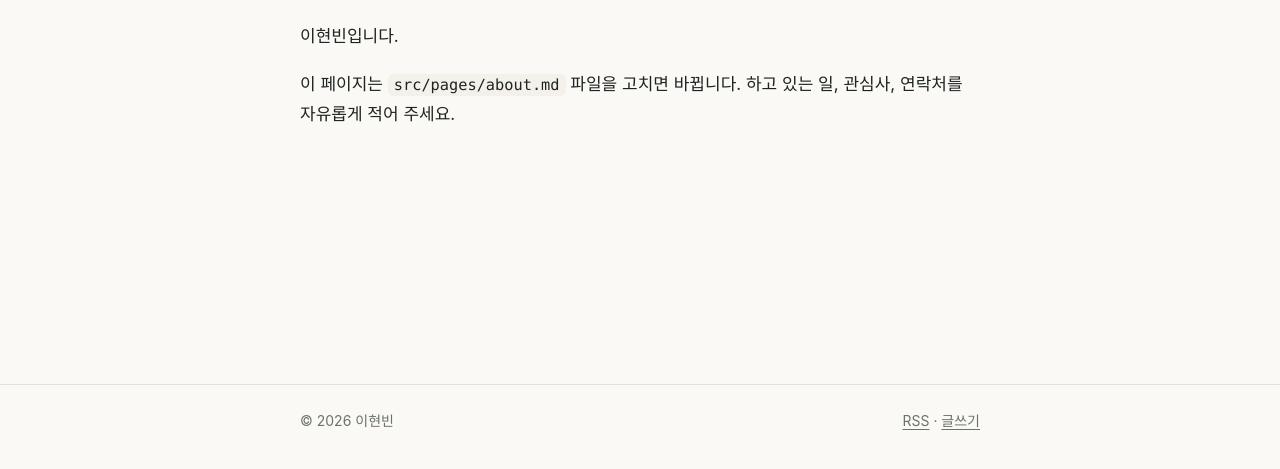
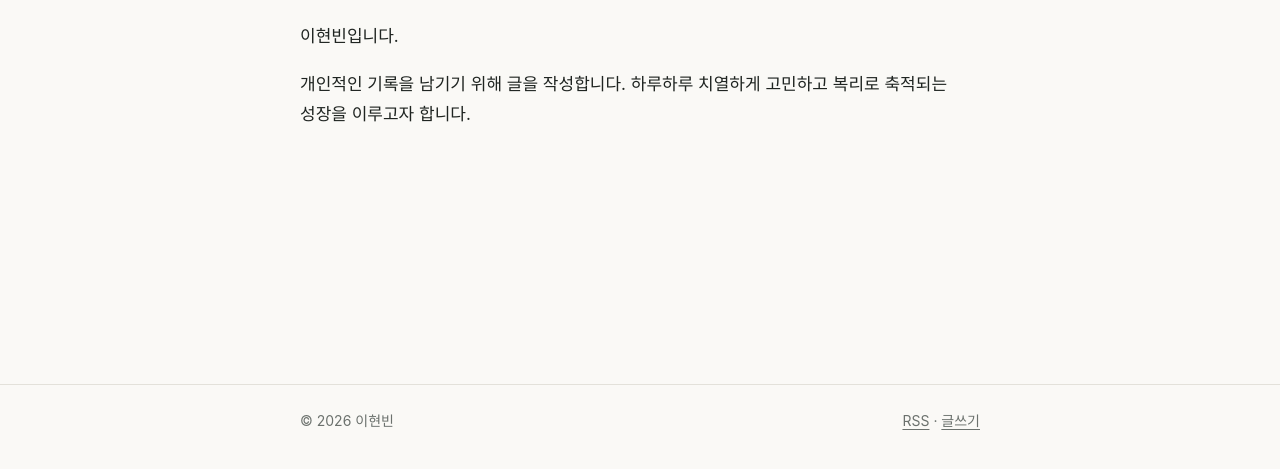
Before and after one commit to 0203peter/0203peter.github.io, an Astro site: page /about in a window 1280 px wide. Shown: the part 157-626 px from the top of the page. Built offline with nearby package versions, Linux system fonts and the light colour scheme; Astro itself is replaced by a stand-in of ours.

Commit message:
Update about.md

```diff
--- a/src/pages/about.md
+++ b/src/pages/about.md
@@ -6,4 +6,5 @@ description: 이현빈 소개
 
 이현빈입니다.
 
-이 페이지는 `src/pages/about.md` 파일을 고치면 바뀝니다. 하고 있는 일, 관심사, 연락처를 자유롭게 적어 주세요.
+개인적인 기록을 남기기 위해 글을 작성합니다.
+하루하루 치열하게 고민하고 복리로 축적되는 성장을 이루고자 합니다.
```
